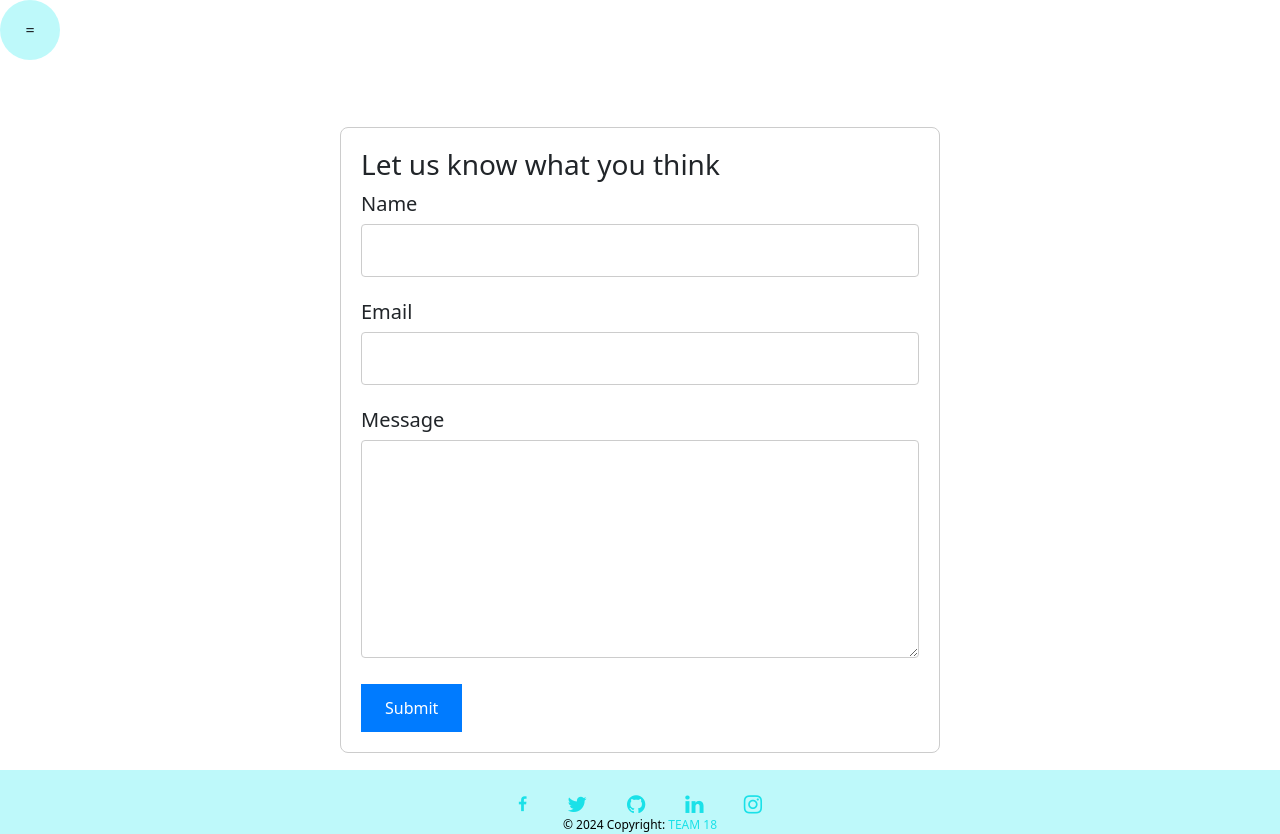
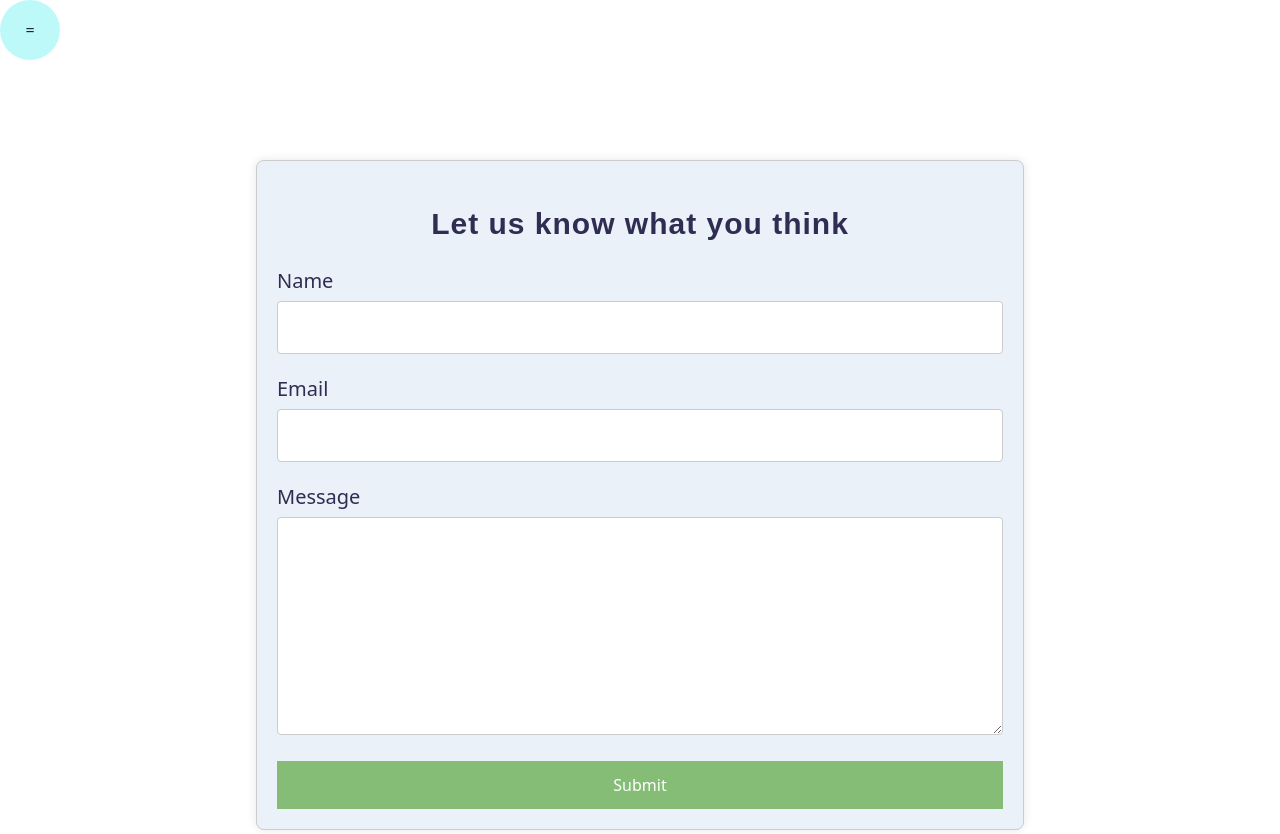
Before and after one commit to Dustek/Fit-Peak, a React (Vite) app: page /Contact in a window 1280 px wide. Shown: the top 834 px of the page. Built offline with nearby package versions, Linux system fonts and the light colour scheme; a web font is replaced by a local one.

Commit message:
Formik library added to form and json

```diff
--- a/package.json
+++ b/package.json
@@ -17,6 +17,7 @@
     "vite": "^5.1.6"
   },
   "dependencies": {
+    "@fortawesome/fontawesome-svg-core": "^6.5.1",
     "@fortawesome/free-solid-svg-icons": "^6.5.1",
     "@fortawesome/react-fontawesome": "^0.2.0",
     "@popperjs/core": "^2.11.8",
@@ -24,11 +25,13 @@
     "bootstrap": "^5.3.3",
     "bootstrap-icons": "^1.11.3",
     "font-awesome": "^4.7.0",
+    "formik": "^2.4.5",
     "framer-motion": "^11.0.13",
     "jquerry": "^0.0.1-security",
     "jquery": "^3.7.1",
     "mdb-react-ui-kit": "^7.2.0",
     "react-router-dom": "^6.22.3",
-    "styled-components": "^6.1.8"
+    "styled-components": "^6.1.8",
+    "yup": "^1.4.0"
   }
 }
--- a/src/Components/Contact/Contact.css
+++ b/src/Components/Contact/Contact.css
@@ -2,13 +2,17 @@
     display: flex;
     justify-content: center;
     align-items: center;
-    height: 70vh;
-    margin-top: 100px;
+    /* height: 70vh; */
+    margin: 100px auto;
+    width: 60vw;
+    background-color: #eaf1f9;
+    border-radius: 8px;
+    box-shadow: 0 0 10px 0 rgba(0, 0, 0, 0.1);
   }
 
   .contact-form {
-    width: 60%;
-    max-width: 600px;
+    width: 100%;
+    /* max-width: 600px; */
     padding: 20px;
     border: 1px solid #ccc;
     border-radius: 8px;
@@ -22,6 +26,7 @@
     display: block;
     margin-bottom: 5px;
     font-size: 20px;
+    border-radius: 10px;
   }
 
   input[type="text"],
@@ -41,11 +46,14 @@
   button {
     padding: 12px 24px;
     font-size: 18px;
-    background-color: #007bff;
+    background-color: #85bd76;
     color: #fff;
     border: none;
     border-radius: 4px;
     cursor: pointer;
+    width:100%;
+    border-radius: 2px;
+   text-align: center;
   }
 
   button:hover {
@@ -69,3 +77,31 @@
       opacity: 0;
     }
   }
+
+.h333{
+  text-align: center;
+  font-size: 30px;
+  margin-top: 20px;
+  margin-bottom: 20px;
+  color: #2f2d52;
+  /* font-family: 'Roboto', sans-serif; */
+  font-weight: 600;
+  letter-spacing: 1px;
+  font-family:fantasy;
+
+
+
+
+
+}
+
+label{
+  color: #2f2d52;
+}
+  @media screen and (max-width: 768px){
+    .contact-form-container {
+      margin: 20px auto;
+      width: 80vw;
+    }
+
+  }
--- a/src/Components/Contact/Contact.jsx
+++ b/src/Components/Contact/Contact.jsx
@@ -1,67 +1,95 @@
-import React, { useState } from 'react';
-import './Contact.css'
+import React from 'react';
+import { useFormik } from 'formik';
+import * as Yup from 'yup';
+import './Contact.css';
+
+//form validation using Yup
+//formik used for form handling such as form submission, validation, and error messages
+//yup is used for form validation such as required fields, email validation, and minimum length of the input fields
+//initialValues is used to set the initial values of the form fields
 
 const ContactForm = () => {
-  // State variables to store input values
-  const [name, setName] = useState('');
-  const [email, setEmail] = useState('');
-  const [message, setMessage] = useState('');
-  const [submitted, setSubmitted] = useState(false); // Tracks if form if submitted
+  const validationSchema = Yup.object({
+    name: Yup.string()
+      .min(2, 'Must be at least 2 characters')
+      .required('Required'),
+    email: Yup.string()
+      .email('Invalid email address')
+      .required('Required'),
+    message: Yup.string()
+      .min(10, 'Must be at least 10 characters')
+      .required('Required'),
+  });
 
-  // Function to handle form submission
-  const handleSubmit = (event) => {
-    event.preventDefault();
-    // Here you can send the form data to your server or perform any desired action
-    console.log('Form submitted:', { name, email, message });
-    // Reset form fields after submission
-    setName('');
-    setEmail('');
-    setMessage('');
-    setSubmitted(true);
-    setTimeout(() => {
-      setSubmitted(false);
-    }, 3000); // times out after 3 seconds - used for controlling thank you message
-  };
+  const formik = useFormik({
+    initialValues: {
+      name: '',
+      email: '',
+      message: '',
+    },
+    validationSchema: validationSchema,
+    onSubmit: (values, { resetForm, setSubmitting }) => {
+      console.log('Form submitted:', values);
+      setSubmitting(false);
+      resetForm();
+    },
+  });
 
   return (
     <div className="contact-form-container">
-      <form onSubmit={handleSubmit} className="contact-form">
+      <form onSubmit={formik.handleSubmit} className="contact-form">
         <div className="form-group">
-          <h3>Let us know what you think</h3>
+          <p className='h333'>Let us know what you think</p>
           <label htmlFor="name">Name</label>
           <input
             type="text"
             id="name"
-            value={name}
-            onChange={(event) => setName(event.target.value)}
+            name="name"
+            onChange={formik.handleChange}
+            onBlur={formik.handleBlur}
+            value={formik.values.name}
             required
           />
+          {formik.touched.name && formik.errors.name ? (
+            <div className="error">{formik.errors.name}</div>
+          ) : null}
         </div>
         <div className="form-group">
           <label htmlFor="email">Email</label>
           <input
             type="email"
             id="email"
-            value={email}
-            onChange={(event) => setEmail(event.target.value)}
+            name="email"
+            onChange={formik.handleChange}
+            onBlur={formik.handleBlur}
+            value={formik.values.email}
             required
           />
+          {formik.touched.email && formik.errors.email ? (
+            <div className="error">{formik.errors.email}</div>
+          ) : null}
         </div>
         <div className="form-group">
           <label htmlFor="message">Message</label>
           <textarea
             id="message"
-            value={message}
-            onChange={(event) => setMessage(event.target.value)}
+            name="message"
+            onChange={formik.handleChange}
+            onBlur={formik.handleBlur}
+            value={formik.values.message}
             required
-            rows="8" // Larger input box
+            rows="8"
           ></textarea>
+          {formik.touched.message && formik.errors.message ? (
+            <div className="error">{formik.errors.message}</div>
+          ) : null}
         </div>
-        <button type="submit">Submit</button>
-        {submitted && <p className="submitted-message">Message submitted, thanks <span role="img" aria-label="Heart">❤️</span></p>}
+        <button  type="submit" disabled={
+          formik.isSubmitting
+        }>Submit</button>
       </form>
     </div>
   );
-};
+}
 
 export default ContactForm;
--- a/src/Components/Workout/MainPage.jsx
+++ b/src/Components/Workout/MainPage.jsx
@@ -26,7 +26,7 @@ const Button = styled.button`
     background-color: green;
     color: white;
     box-shadow: 0 0 20px rgba(0, 0, 0, 1);
-    border: 3px solid black;
+
   }
 `;
 
@@ -46,7 +46,7 @@ const Button2 = styled.button`
     background-color: blue;
     color: white;
     box-shadow: 0 0 20px rgba(0, 0, 0, 1);
-    border: 3px solid black;
+
   }
 `;
 
@@ -66,7 +66,7 @@ const Button3 = styled.button`
     background-color: red;
     color: white;
     box-shadow: 0 0 20px rgba(0, 0, 0, 1);
-    border: 3px solid black;
+
   }
 `;
 
```
Also changed, not shown: 1 other file (tests, documents, lock files or other folders).
